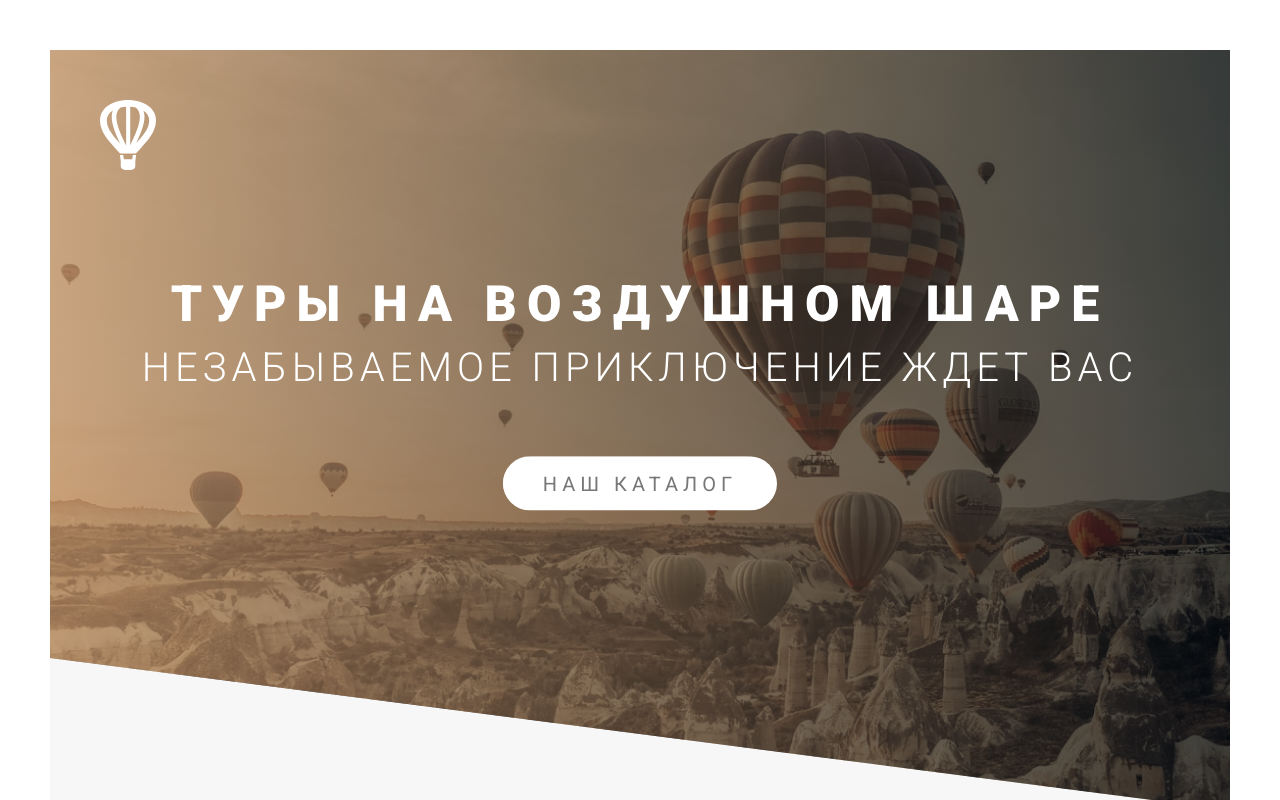
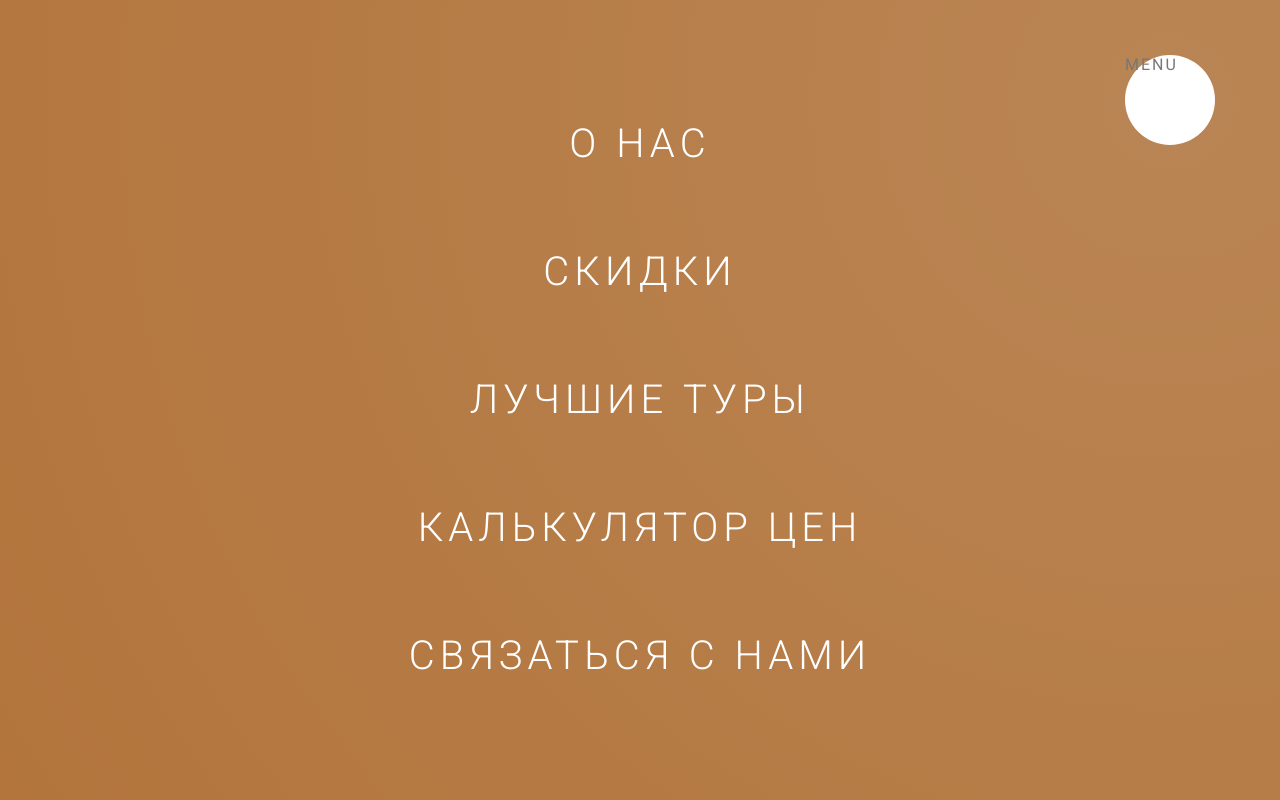
Before and after one commit to Sveticon008/balloons, a plain HTML site: page src/index.html in a window 1280 px wide. Shown: the top 800 px of the page. Drawn offline with Linux system fonts and the light colour scheme; files whose address does not match are found by name.

Commit message:
started creating nav menu

```diff
--- a/src/index.html
+++ b/src/index.html
@@ -13,6 +13,22 @@
 
 
     <div class="main-container">
+
+        <div class="main-nav">
+            <input type="checkbox" class="main-nav__toggle" id="main-nav-toggle">
+            <label for="main-nav-toggle" class="main-nav__button">MENU</label>
+            <div class="main-nav__background"></div>
+            <nav class="main-nav__menu">
+                <ul class="main-nav__list">
+                    <li class="main-nav__list-item"><a href="#" class="main-nav__link">о нас</a></li>
+                    <li class="main-nav__list-item"><a href="#" class="main-nav__link">скидки</a></li>
+                    <li class="main-nav__list-item"><a href="#" class="main-nav__link">лучшие туры</a></li>
+                    <li class="main-nav__list-item"><a href="#" class="main-nav__link">калькулятор цен</a></li>
+                    <li class="main-nav__list-item"><a href="#" class="main-nav__link">связаться с нами</a></li>
+                </ul>
+            </nav>
+        </div>
+
         <header class="header" id="header">
             <img src="icons/Icon-logo.svg" alt="Logo" class="header__logo">
             <div class="header__wrapper">
--- /dev/null
+++ b/src/sass/layout/_main-nav.sass
@@ -0,0 +1,59 @@
+.main-nav
+    &__toggle
+        display: none
+    &__button
+        background-color: #FFFFFF
+        width: 9rem
+        height: 9rem
+        border-radius: 50%
+        position: fixed
+        right: 6.5rem
+        top: 5.5rem
+        z-index: 200
+    &__background
+        width: 7rem
+        height: 7rem
+        border-radius: 50%
+        background: radial-gradient($color-brown, $color-dark-brown)
+        position: fixed
+        right: 7.5rem
+        top: 6.5rem
+        z-index: 100
+        transform: scale(90)
+    &__menu
+        height: 100vh
+        width: 100%
+        position: fixed
+        top: 0
+        right: 0
+        z-index: 150
+    &__list
+        position: absolute
+        top: 50%
+        left: 50%
+        transform: translate(-50%, -50%)
+        list-style: none
+    &__list-item
+        text-align: center
+        text-transform: uppercase
+        letter-spacing: 1rem
+        color: #FFFFFF
+        font-size: 4rem
+        letter-spacing: .5rem
+        font-weight: 300
+        line-height: 4.8rem
+        &:not(:last-child)
+            margin-bottom: 6rem
+    &__link
+        &:link, &:visited
+            text-decoration: none
+            color: #FFFFFF
+            background: linear-gradient(120deg, transparent 0%, transparent 50%, $color-white 50%)
+            background-size: 230%
+            padding: 1rem 2rem
+            transition: all .6s
+            display: inline-block
+        &:hover, &:active
+            background-position: 100%
+            color: $color-dark-brown
+            transform: translateX(1rem)
--- a/src/sass/style.sass
+++ b/src/sass/style.sass
@@ -19,5 +19,6 @@
 @import layout/header
 @import layout/grid
 @import layout/footer
+@import layout/main-nav
 
 @import pages/home
```
Also changed, not shown: src/css/style.css, 1 other file.
